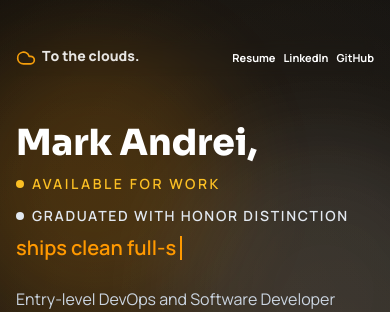
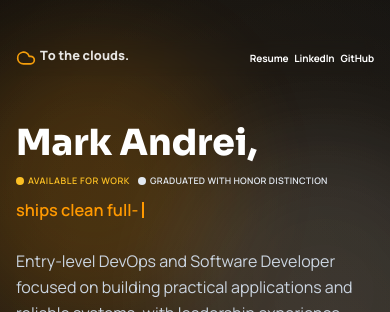
Before and after one commit to draiimon/Mark-Andrei-s-Portfolio, a Next.js app: page / in a window 390 px wide. Shown: the top 312 px of the page. Built offline with nearby package versions, Linux system fonts and the light colour scheme; no server answers.

Commit message:
Refine mobile UI, typewriter behavior, chat formatting, and footer text

```diff
--- a/src/app/api/chat/route.ts
+++ b/src/app/api/chat/route.ts
@@ -75,6 +75,9 @@ Output style:
 - For "who are you?" style prompts, reply in 2-4 lines friendly tone.
 - For career questions, include "best next 3 steps" whenever useful.
 - Default to saying "based in the Philippines" for location unless user explicitly asks for city.
+- Use plain markdown lists with "-" or numbered "1. 2. 3." only.
+- Avoid markdown tables unless user explicitly asks for a table.
+- For job-search questions, group channels by category and include short reason + next step.
 `;
 
 export async function POST(req: NextRequest) {
--- a/src/app/globals.css
+++ b/src/app/globals.css
@@ -111,6 +111,8 @@ body {
 .typewriter-shell {
   display: inline-grid;
   align-items: center;
+  max-width: 100%;
+  overflow: hidden;
 }
 
 .typewriter-shell > * {
@@ -120,6 +122,7 @@ body {
 .typewriter-reserve {
   visibility: hidden;
   white-space: nowrap;
+  max-width: 100%;
 }
 
 .typewriter-wrap {
@@ -127,6 +130,8 @@ body {
   align-items: center;
   min-height: 1.2em;
   white-space: nowrap;
+  max-width: 100%;
+  overflow: hidden;
   color: #ff9900;
 }
 
@@ -197,3 +202,25 @@ body {
     opacity: 0.88;
   }
 }
+
+@media (max-width: 420px) {
+  .topbar {
+    gap: 0.45rem;
+  }
+
+  .brand-wave {
+    font-size: 0.8rem;
+  }
+
+  .nav-link {
+    letter-spacing: -0.01em;
+  }
+
+  .typewriter-shell {
+    font-size: 0.82em;
+  }
+
+  .type-caret {
+    height: 1em;
+  }
+}
--- a/src/app/opengraph-image.tsx
+++ b/src/app/opengraph-image.tsx
@@ -25,11 +25,22 @@ export default function OpenGraphImage() {
           color: "#ffffff"
         }}
       >
-        <div style={{ display: "flex", justifyContent: "space-between", alignItems: "flex-start" }}>
-          <div style={{ fontSize: 72, fontWeight: 900, lineHeight: 1.05 }}>
+        <div
+          style={{
+            width: "100%",
+            display: "flex",
+            justifyContent: "space-between",
+            alignItems: "flex-start",
+            border: "1px solid rgba(255,255,255,0.14)",
+            borderRadius: 32,
+            padding: "26px 30px",
+            background: "rgba(255,255,255,0.04)"
+          }}
+        >
+          <div style={{ fontSize: 68, fontWeight: 900, lineHeight: 1.04 }}>
             Mark Andrei,
-            <div style={{ fontSize: 44, fontWeight: 700, color: "#ff9900", marginTop: 14 }}>
-              To the clouds.
+            <div style={{ fontSize: 36, fontWeight: 700, color: "#ff9900", marginTop: 14 }}>
+              DevOps & Software Developer
             </div>
           </div>
           <div
@@ -49,14 +60,23 @@ export default function OpenGraphImage() {
             MA
           </div>
         </div>
-        <div style={{ fontSize: 29, color: "#d5d9e0", marginTop: 28, maxWidth: "88%", lineHeight: 1.36 }}>
-          Entry-level DevOps and Software Developer focused on building practical applications and reliable systems.
+        <div style={{ fontSize: 28, color: "#e4e8ef", marginTop: 24, maxWidth: "90%", lineHeight: 1.36 }}>
+          Entry-level DevOps and Software Developer focused on practical applications, reliable systems, and continuous growth through hands-on work.
         </div>
-        <div style={{ display: "flex", justifyContent: "space-between", alignItems: "flex-end" }}>
-          <div style={{ fontSize: 22, color: "#ffcc84", fontWeight: 600 }}>
-            Leadership • DevOps • Software Development
+        <div
+          style={{
+            width: "100%",
+            display: "flex",
+            justifyContent: "space-between",
+            alignItems: "flex-end",
+            borderTop: "1px solid rgba(255,255,255,0.12)",
+            paddingTop: 20
+          }}
+        >
+          <div style={{ fontSize: 21, color: "#ffcc84", fontWeight: 600 }}>
+            To the clouds. - Portfolio
           </div>
-          <div style={{ fontSize: 22, color: "#c9ced6" }}>mark-andrei-portfolio.onrender.com</div>
+          <div style={{ fontSize: 20, color: "#c9ced6" }}>mark-andrei-portfolio.onrender.com</div>
         </div>
       </div>
     ),
--- a/src/app/page.tsx
+++ b/src/app/page.tsx
@@ -72,17 +72,17 @@ export default function Home() {
           <h1 className="font-display text-4xl font-black leading-[1.05] sm:text-5xl md:text-7xl">
             <strong>Mark Andrei,</strong>
           </h1>
-          <div className="mt-3 flex flex-wrap items-center gap-3">
-            <p className="inline-flex items-center gap-2 text-sm font-semibold uppercase tracking-[0.18em] text-amber-400">
+          <div className="mt-3 flex flex-wrap items-center gap-2 sm:gap-3">
+            <p className="inline-flex items-center gap-1 text-[9px] font-semibold uppercase tracking-[0.06em] text-amber-400 sm:gap-2 sm:text-sm sm:tracking-[0.18em]">
               <span className="h-2 w-2 rounded-full bg-amber-400" />
               Available for work
             </p>
-            <p className="inline-flex items-center gap-2 text-sm font-semibold uppercase tracking-[0.12em] text-slate-200">
+            <p className="inline-flex items-center gap-1 text-[9px] font-semibold uppercase tracking-[0.03em] text-slate-200 sm:gap-2 sm:text-sm sm:tracking-[0.12em]">
               <span className="h-2 w-2 rounded-full bg-slate-200" />
               Graduated With Honor Distinction
             </p>
           </div>
-          <p className="mt-2 text-xl font-semibold text-white sm:text-2xl md:text-3xl">
+          <p className="mt-2 w-full overflow-hidden text-xl font-semibold text-white sm:text-2xl md:text-3xl">
             <TypewriterTagline />
           </p>
           <p className="mt-6 max-w-2xl text-base leading-relaxed text-slate-300 md:text-lg">
@@ -183,7 +183,7 @@ export default function Home() {
         <footer className="mt-3 border-t border-white/10 pt-6 text-[11px] text-slate-300 sm:text-sm md:text-base">
           <div className="mt-2 grid grid-cols-3 items-center gap-2">
             <span className="text-left">To the clouds.</span>
-            <span className="text-center">© 2026 Mark Andrei R. Castillo.</span>
+            <span className="text-center">@2026 draiimon</span>
             <span className="text-right">Thank you!</span>
           </div>
         </footer>
--- a/src/app/twitter-image.tsx
+++ b/src/app/twitter-image.tsx
@@ -54,7 +54,7 @@ export default function TwitterImage() {
         </div>
         <div style={{ display: "flex", justifyContent: "space-between", alignItems: "flex-end" }}>
           <div style={{ fontSize: 20, color: "#ffcc84", fontWeight: 600 }}>
-            DevOps • Software Developer • Leadership
+            DevOps - Software Developer - Leadership
           </div>
           <div style={{ fontSize: 20, color: "#c9ced6" }}>Portfolio Preview</div>
         </div>
--- a/src/components/Chatbot.tsx
+++ b/src/components/Chatbot.tsx
@@ -8,6 +8,12 @@ type Message = {
   role: "user" | "assistant";
   content: string;
 };
+
+function normalizeAssistantMarkdown(text: string) {
+  return text
+    .replace(/^[•●◦]\s?/gm, "- ")
+    .replace(/\r\n/g, "\n");
+}
 
 export default function Chatbot() {
   const [open, setOpen] = useState(false);
@@ -79,8 +85,8 @@ export default function Chatbot() {
                   {m.role === "user" ? (
                     <span className="whitespace-pre-wrap break-words">{m.content}</span>
                   ) : (
-                    <div className="prose prose-sm max-w-none [&>*]:my-1 [&_strong]:text-amber-700 [&_ul]:pl-4">
-                      <ReactMarkdown>{m.content}</ReactMarkdown>
+                    <div className="prose prose-sm max-w-none text-slate-700 [&>*]:my-1 [&_strong]:text-amber-700 [&_ul]:list-disc [&_ul]:pl-5 [&_ol]:list-decimal [&_ol]:pl-5 [&_li]:my-0.5 [&_p]:leading-relaxed">
+                      <ReactMarkdown>{normalizeAssistantMarkdown(m.content)}</ReactMarkdown>
                     </div>
                   )}
                 </div>
--- a/src/components/TopBar.tsx
+++ b/src/components/TopBar.tsx
@@ -6,8 +6,8 @@ export default function TopBar() {
   const brand = "To the clouds.";
 
   return (
-    <header className="topbar mb-12 flex items-center justify-between gap-3 sm:mb-14">
-      <span className="inline-flex min-w-0 items-center gap-1.5 text-sm font-extrabold sm:gap-2 sm:text-lg md:text-xl">
+    <header className="topbar mb-12 flex items-center justify-between gap-2 sm:mb-14 sm:gap-3">
+      <span className="inline-flex min-w-0 items-center gap-1 text-[13px] font-extrabold sm:gap-2 sm:text-lg md:text-xl">
         <Cloud className="h-5 w-5 text-amber-500" />
         <span className="brand-wave whitespace-nowrap">
           {brand.split("").map((ch, idx) => (
@@ -21,7 +21,7 @@ export default function TopBar() {
           ))}
         </span>
       </span>
-      <nav className="flex shrink-0 items-center gap-2 whitespace-nowrap text-[11px] font-bold text-white sm:gap-3 sm:text-sm md:gap-4 md:text-base">
+      <nav className="flex min-w-0 items-center gap-1.5 whitespace-nowrap text-[10px] font-bold text-white sm:gap-3 sm:text-sm md:gap-4 md:text-base">
         <a href="/api/resume" target="_blank" rel="noreferrer" className="nav-link">Resume</a>
         <a href="https://www.linkedin.com/in/mark-andrei-castillo-1741302a0/" target="_blank" rel="noreferrer" className="nav-link">LinkedIn</a>
         <a href="https://github.com/draiimon" target="_blank" rel="noreferrer" className="nav-link">GitHub</a>
--- a/src/components/TypewriterTagline.tsx
+++ b/src/components/TypewriterTagline.tsx
@@ -3,15 +3,11 @@
 import { useEffect, useState } from "react";
 
 const TAGLINES = [
-  "builds reliable DevOps workflows.",
+  "builds practical DevOps workflows.",
   "ships clean full-stack applications.",
-  "leads teams with service.",
-  "improves systems through practical automation.",
-  "turns ideas into usable web solutions.",
-  "learns fast and applies feedback quickly.",
-  "delivers projects with consistency and ownership.",
-  "focuses on reliability, clarity, and impact.",
-  "supports teams with communication and execution."
+  "creates reliable software systems.",
+  "leads teams with service and focus.",
+  "improves delivery through automation."
 ];
 
 export default function TypewriterTagline() {
@@ -47,7 +43,7 @@ export default function TypewriterTagline() {
 
   return (
     <span className="typewriter-shell" aria-live="polite">
-      <span className="typewriter-reserve">supports teams with communication and execution.</span>
+      <span className="typewriter-reserve">improves delivery through automation.</span>
       <span className="typewriter-wrap">
         {text}
         <span className="type-caret" />
```
Also changed, not shown: 1 other file (tests, documents, lock files or other folders).
